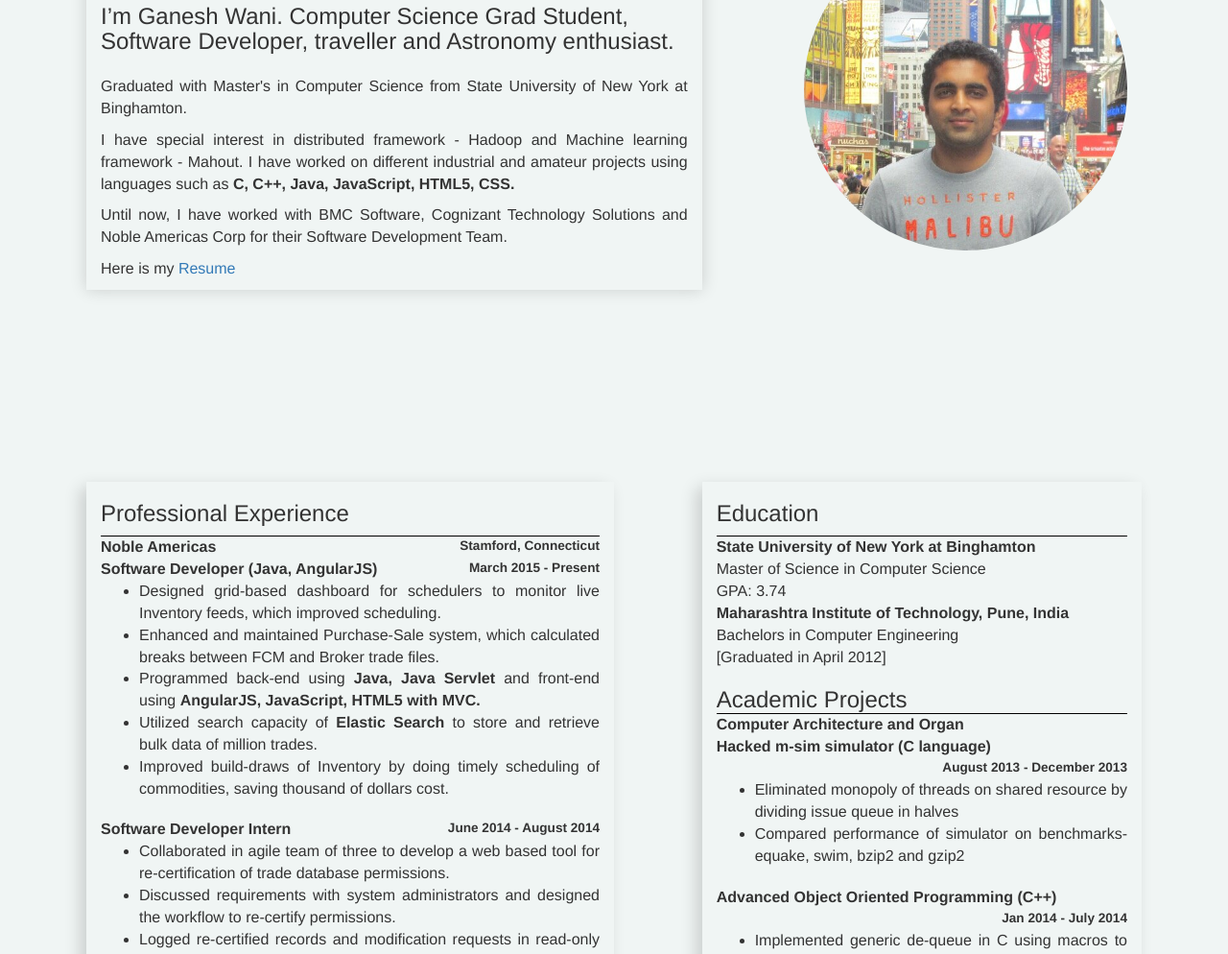
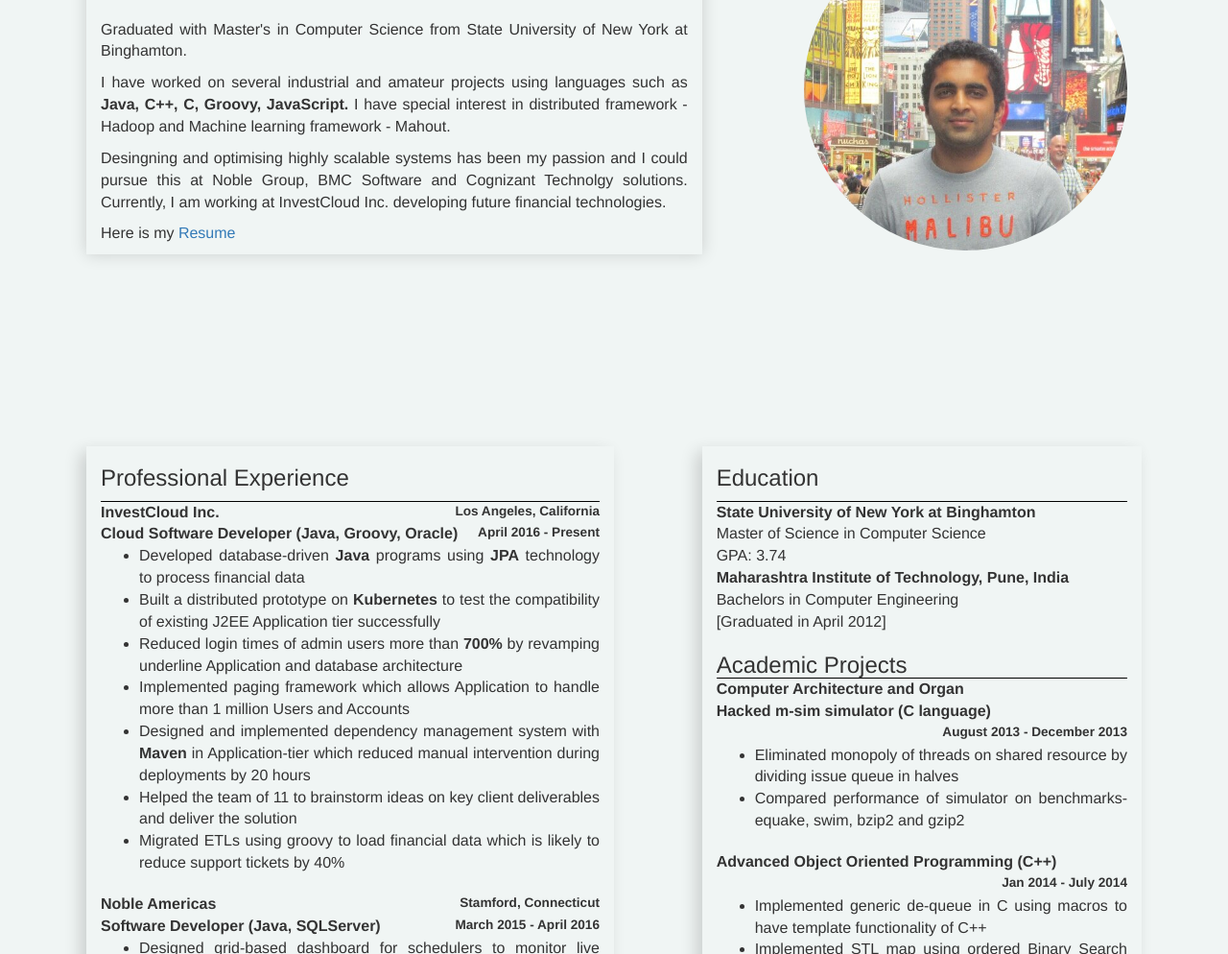
Before and after one commit to ganeshwani7/ganeshwani7.github.io, a website: page app/index.html at #/contact in a window 1280 px wide. Shown: the part 146-1140 px from the top of the page at 96% size. Drawn offline with nearby package versions, Linux system fonts and the light colour scheme; some packages are replaced by stand-ins of ours; files that its build step writes are made by us from their sources; files whose address does not match are found by name.

Commit message:
Updated portfolio

```diff
--- a/app/views/about.html
+++ b/app/views/about.html
@@ -1,9 +1,8 @@
 <div class="row">
   <div class="col-md-7 full-shadow">
-    <h1>About Me!!</h1>
       <p class="lead">
           <h3 style="margin: 0 auto">
-            I’m Ganesh Wani. Computer Science Grad Student, Software Developer, traveller and Astronomy enthusiast.
+            Hello. I'm Ganesh Wani. Cloud Software Developer, Traveller and Astronomy enthusiast.
           </h3>
           <br>
           <p class="text-justify">
@@ -11,14 +10,14 @@
           </p>
 
           <p class="text-justify">
-           I have special interest in distributed framework - Hadoop and Machine learning framework - Mahout.
-            I have worked on different industrial and amateur projects using languages such as <b>C, C++, Java, JavaScript,
-            HTML5, CSS.</b>
+            I have worked on several industrial and amateur projects using languages such as <b>Java, C++, C, Groovy, JavaScript. </b>
+            I have special interest in distributed framework - Hadoop and Machine learning framework - Mahout.
           </p>
 
           <p class="text-justify">
-            Until now, I have worked with BMC Software, Cognizant Technology Solutions and Noble Americas Corp for
-            their Software Development Team.
+            Desingning and optimising highly scalable systems has been my passion
+            and I could pursue this at Noble Group, BMC Software and Cognizant Technolgy solutions.
+            Currently, I am working at InvestCloud Inc. developing future financial technologies.
           </p>
 
         <p>
--- a/app/views/contact.html
+++ b/app/views/contact.html
@@ -9,7 +9,7 @@
       Call at: +1(607) 727- 8349
     </p>
     <p>
-    For other mediums such as Facebook, LinkedIn, Twitter and Google plus, please click on following icons
+    To connect with me by other mediums such as Facebook, LinkedIn, Twitter and Google plus, please visit following links
     </p>
 
 </div>
--- a/app/views/main.html
+++ b/app/views/main.html
@@ -4,12 +4,46 @@
       <h3>Professional Experience</h3>
       <hr class="underline black-border">
 
+      <dl>
+        <dt>
+          InvestCloud Inc.<small class="pull-right">Los Angeles, California</small><br>
+
+          Cloud Software Developer (Java, Groovy, Oracle)
+          <small class="pull-right">April 2016 - Present</small>
+        </dt>
+        <dd>
+          <ul>
+            <li>
+              Developed database-driven <b>Java</b> programs using <b>JPA</b> technology to process financial data
+            </li>
+            <li>
+              Built a distributed prototype on <b>Kubernetes</b> to test the compatibility of existing J2EE Application tier successfully
+            </li>
+            <li>
+              Reduced login times of admin users more than <b>700%</b> by revamping underline Application and database architecture
+            </li>
+            <li>
+              Implemented paging framework which allows Application to handle more than 1 million Users and Accounts
+            </li>
+            <li>
+              Designed and implemented dependency management system with <b>Maven</b> in Application-tier which reduced manual intervention during deployments by 20 hours
+            </li>
+            <li>
+              Helped the team of 11 to brainstorm ideas on key client deliverables and deliver the solution
+            </li>
+            <li>
+              Migrated ETLs using groovy to load financial data which is likely to reduce support tickets by 40%
+            </li>
+          </ul>
+        </dd>
+      </dl>
+
     <dl>
       <dt>
         Noble Americas <small class="pull-right">Stamford, Connecticut</small><br>
 
-        Software Developer (Java, AngularJS)
-        <small class="pull-right">March 2015 - Present</small>
+        Software Developer (Java, SQLServer)
+        <small class="pull-right">March 2015 - April 2016</small>
       </dt>
       <dd>
         <ul>
@@ -202,7 +236,7 @@
         <ul>
           <li>
             Designed and implemented <b>Abstract Factory</b> and <b> Method pattern</b> to generate Computer Component Manual
-            <a href="https://github.com/ganeshwani7/design_patterns-assignment2">
+            <a href="https://github.com/ganeshwani7/designPatterns/tree/master/assignment_2">
               Github Repo
             </a>
           </li>
@@ -215,7 +249,7 @@
           </li>
           <li>
             Created music store using<b> threads</b> and <b> Singleton pattern </b>to insert, search and delete songs
-            <a href="https://github.com/ganeshwani7/design_patterns/tree/master/dTunesStore">
+            <a href="https://github.com/ganeshwani7/designPatterns/tree/master/assignment_1/dTunesStore">
               Github Repo
             </a>
           </li>
```
